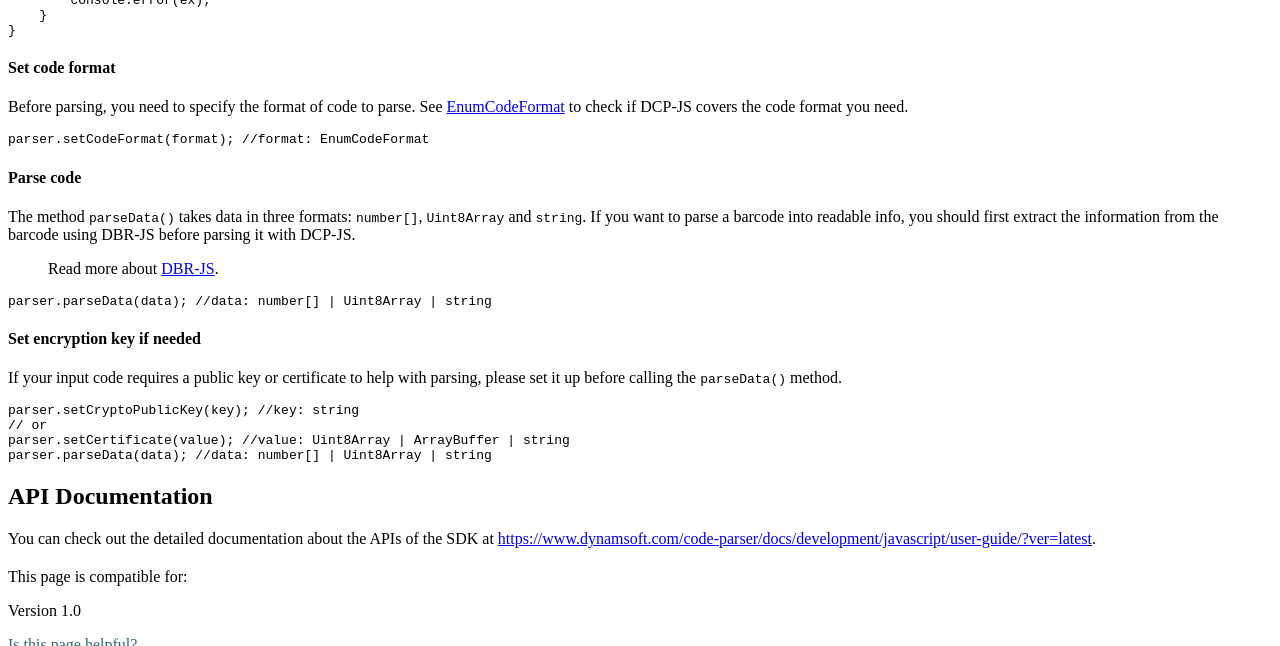
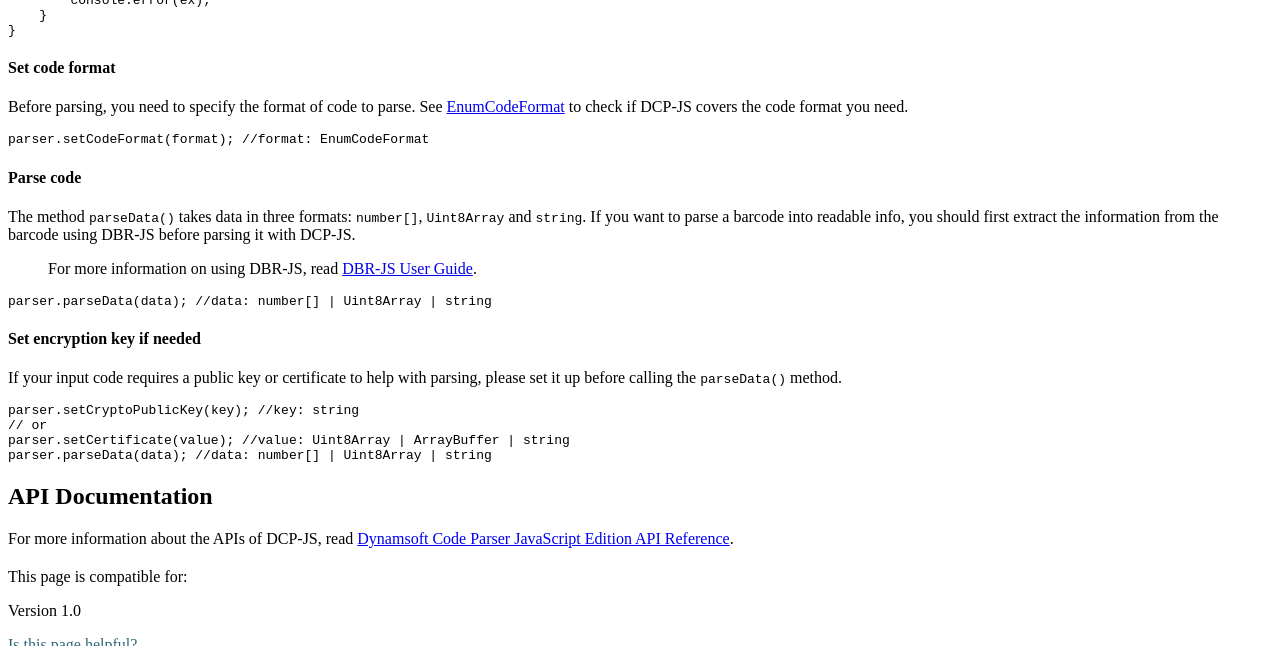
Before and after one commit to dynamsoft-docs/code-parser-docs, a Jekyll site: the page built from development/javascript/user-guide.md, in a window 1280 px wide and 900 px high, scrolled down 3382 px, cut to the strip 0-646 px from the top of the window. Built offline with Jekyll 4.4.1, drawn with Linux system fonts in a browser that asks for light colours; some of the changed text lies outside the part shown.

Commit message:
fix some link issues

````diff
--- a/development/javascript/user-guide.md
+++ b/development/javascript/user-guide.md
@@ -199,7 +199,7 @@ function foo() {
 
 #### Set code format
 
-Before parsing, you need to specify the format of code to parse. See [EnumCodeFormat](https://www.dynamsoft.com/code-parser/docs/development/javascript/api-reference/enum/EnumCodeFormat.md) to check if DCP-JS covers the code format you need.
+Before parsing, you need to specify the format of code to parse. See [EnumCodeFormat](https://www.dynamsoft.com/code-parser/docs/development/javascript/api-reference/enum/EnumCodeFormat.html?ver=1.0.1) to check if DCP-JS covers the code format you need.
 
 ```javascript
 parser.setCodeFormat(format); //format: EnumCodeFormat
@@ -209,7 +209,7 @@ parser.setCodeFormat(format); //format: EnumCodeFormat
 
 The method `parseData()` takes data in three formats: `number[]`, `Uint8Array` and `string`. If you want to parse a barcode into readable info, you should first extract the information from the barcode using DBR-JS before parsing it with DCP-JS.
 
-> Read more about [DBR-JS](https://www.dynamsoft.com/barcode-reader/development/javascript/user-guide/?ver=latest#getting-started---hello-world).
+> For more information on using DBR-JS, read [DBR-JS User Guide](https://www.dynamsoft.com/barcode-reader/development/javascript/user-guide/?ver=1.0.1#getting-started---hello-world).
 
 ```javascript
 parser.parseData(data); //data: number[] | Uint8Array | string
@@ -228,5 +228,4 @@ parser.parseData(data); //data: number[] | Uint8Array | string
 
 ## API Documentation
 
-You can check out the detailed documentation about the APIs of the SDK at
-[https://www.dynamsoft.com/code-parser/docs/development/javascript/user-guide/?ver=latest](https://www.dynamsoft.com/code-parser/docs/development/javascript/user-guide/?ver=latest).
+For more information about the APIs of DCP-JS, read [Dynamsoft Code Parser JavaScript Edition API Reference](https://www.dynamsoft.com/code-parser/docs/development/javascript/api-reference/?ver=1.0.1).
````
Also changed, not shown: other parts of development/javascript/user-guide.md (+1 -1 lines).
